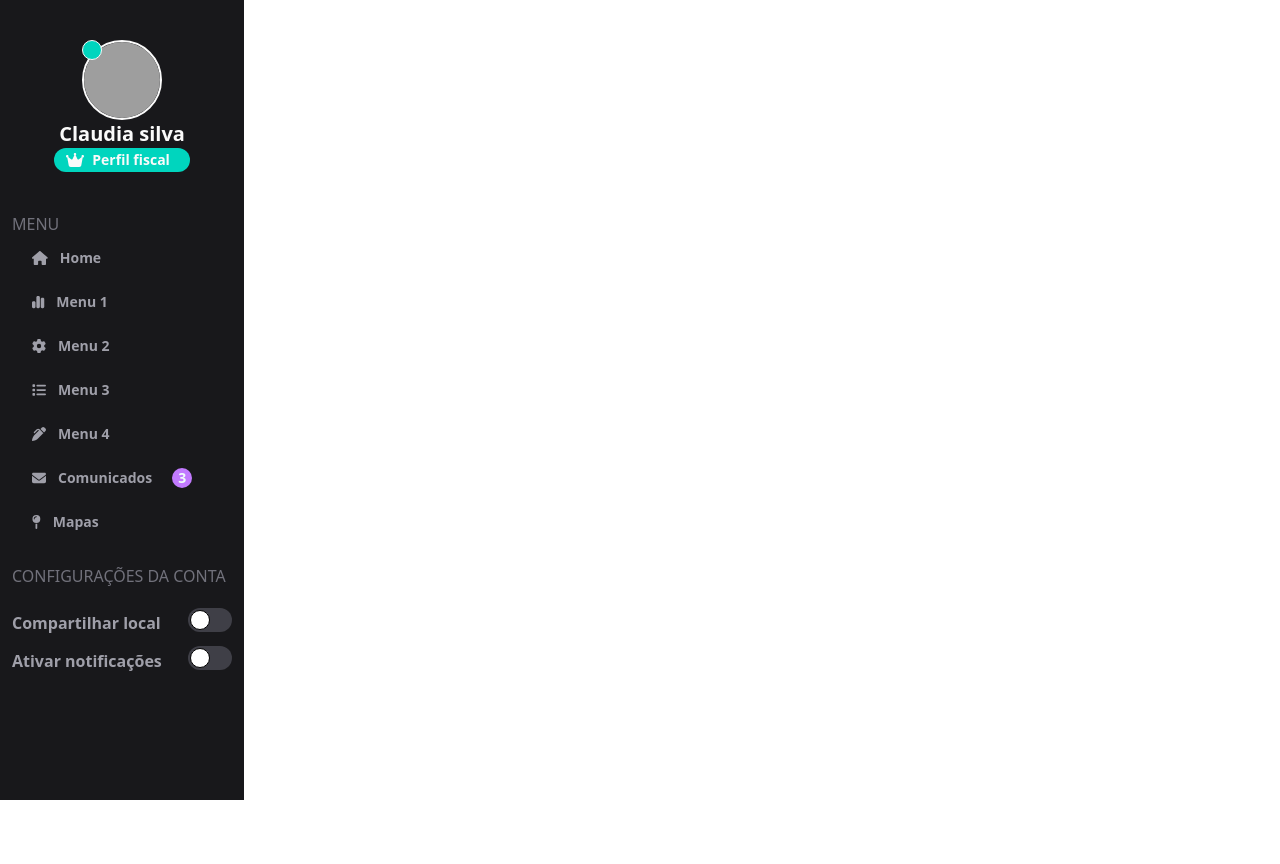
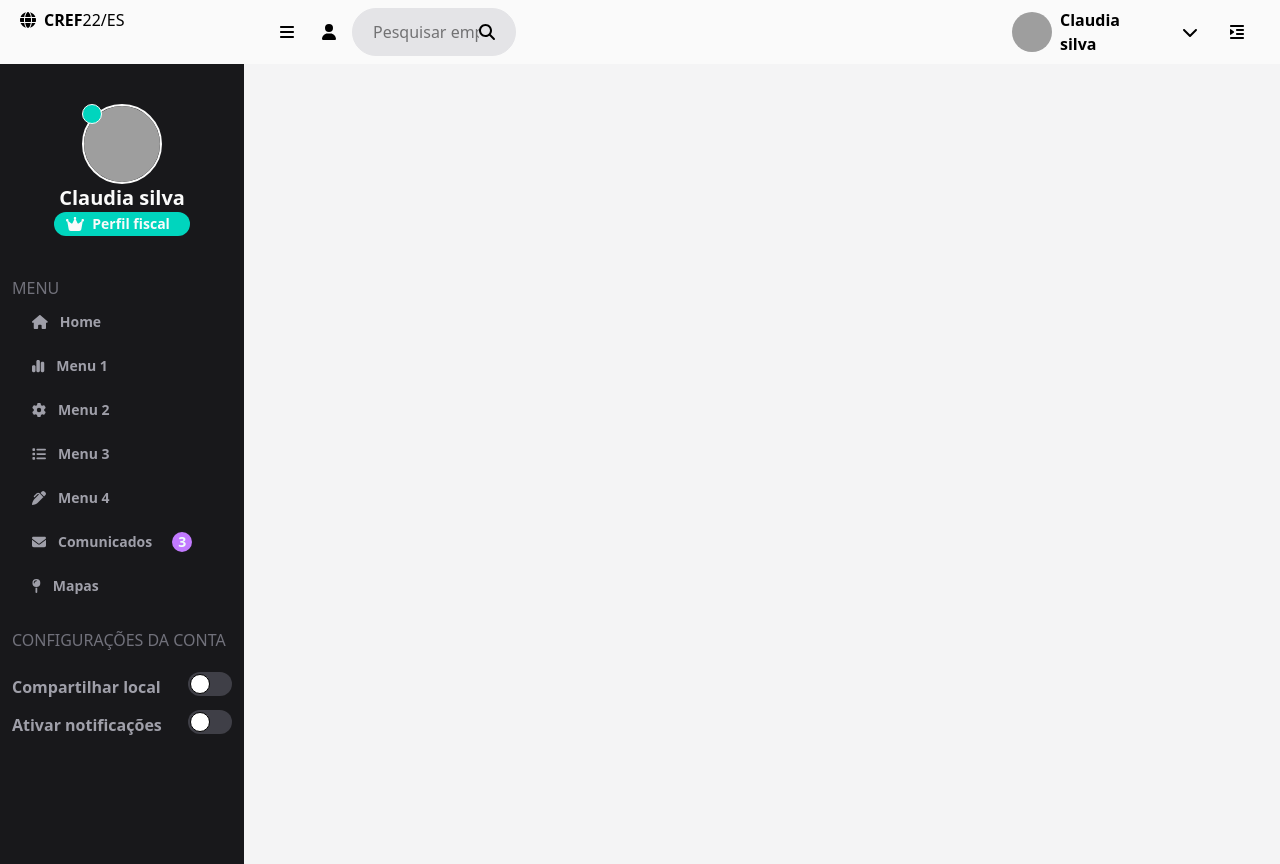
Before and after one commit to mechztcc/angular-sporti, an Angular app: page / in a window 1280 px wide. Before the commit the page ends 800 px from the top, so only its background shows below. Built offline with nearby package versions, Linux system fonts and the light colour scheme; grey boxes are pictures that could not be loaded.

Commit message:
feat: add header component

```diff
--- a/src/app/app.component.html
+++ b/src/app/app.component.html
@@ -1,5 +1,5 @@
-
+<app-header />
 <div class="flex">
-    <app-sidebar />
-    <router-outlet />
+  <app-sidebar />
+  <router-outlet />
 </div>
--- a/src/app/app.component.ts
+++ b/src/app/app.component.ts
@@ -1,10 +1,11 @@
 import { Component } from '@angular/core';
 import { RouterOutlet } from '@angular/router';
 import { SidebarComponent } from "./shared/components/sidebar/sidebar.component";
+import { HeaderComponent } from "./shared/components/header/header.component";
 
 @Component({
   selector: 'app-root',
-  imports: [RouterOutlet, SidebarComponent],
+  imports: [RouterOutlet, SidebarComponent, HeaderComponent],
   templateUrl: './app.component.html',
   styleUrl: './app.component.scss'
 })
--- a/src/app/shared/components/header/header.component.html
+++ b/src/app/shared/components/header/header.component.html
@@ -1 +1,37 @@
-<p>header works!</p>
+<div class="grid grid-cols-5 bg-zinc-50 py-2 px-5">
+  <div class="col-span-1">
+    <fa-icon [icon]="icons.global" />
+    <span class="mx-2"><b>CREF</b>22/ES</span>
+  </div>
+
+  <div class="col-span-1 flex">
+    <button class=" px-3 py-2 rounded hover:bg-zinc-100 cursor-pointer">
+      <fa-icon [icon]="icons.menu" />
+    </button>
+
+    <button class="mx-1 px-3 py-2 rounded hover:bg-zinc-100 cursor-pointer">
+      <fa-icon [icon]="icons.user" />
+    </button>
+
+		<div class="flex items-center border border-zinc-200 bg-zinc-200 rounded-full py-2 px-5">
+      <input type="text" class=" outline-none w-full bg-zinc-200" placeholder="Pesquisar empresa..."/>
+      <fa-icon [icon]="icons.search" />
+    </div>
+  </div>
+
+  <div class="col-span-1 col-start-5">
+    <div class="flex items-center justify-end">
+			<img src="assets/woman.jpg" class="w-10 h-10 object-cover rounded-full" alt="">
+			<span class="font-bold mx-2">Claudia silva</span>
+
+			<button class="mx-1 px-3 py-2 rounded hover:bg-zinc-100 cursor-pointer">
+				<fa-icon [icon]="icons.down" />
+    	</button>
+
+			<button class="mx-1 px-3 py-2 rounded hover:bg-zinc-100 cursor-pointer">
+				<fa-icon [icon]="icons.ident"/>
+    	</button>
+
+		</div>
+  </div>
+</div>
--- a/src/app/shared/components/header/header.component.ts
+++ b/src/app/shared/components/header/header.component.ts
@@ -1,11 +1,21 @@
 import { Component } from '@angular/core';
+import { FontAwesomeModule } from '@fortawesome/angular-fontawesome';
+import { faBars, faChevronDown, faGlobe, faIndent, faMagnifyingGlass, faUser } from '@fortawesome/free-solid-svg-icons';
 
 @Component({
   selector: 'app-header',
-  imports: [],
+  imports: [FontAwesomeModule],
   templateUrl: './header.component.html',
   styleUrl: './header.component.scss'
 })
 export class HeaderComponent {
 
+  icons: any = {
+    global: faGlobe,
+    user: faUser,
+    menu: faBars,
+    search: faMagnifyingGlass,
+    down: faChevronDown,
+    ident: faIndent
+  }
 }
--- a/src/index.html
+++ b/src/index.html
@@ -7,7 +7,7 @@
   <meta name="viewport" content="width=device-width, initial-scale=1">
   <link rel="icon" type="image/x-icon" href="favicon.ico">
 </head>
-<body>
+<body class="bg-zinc-100">
   <app-root></app-root>
 </body>
 </html>
```
